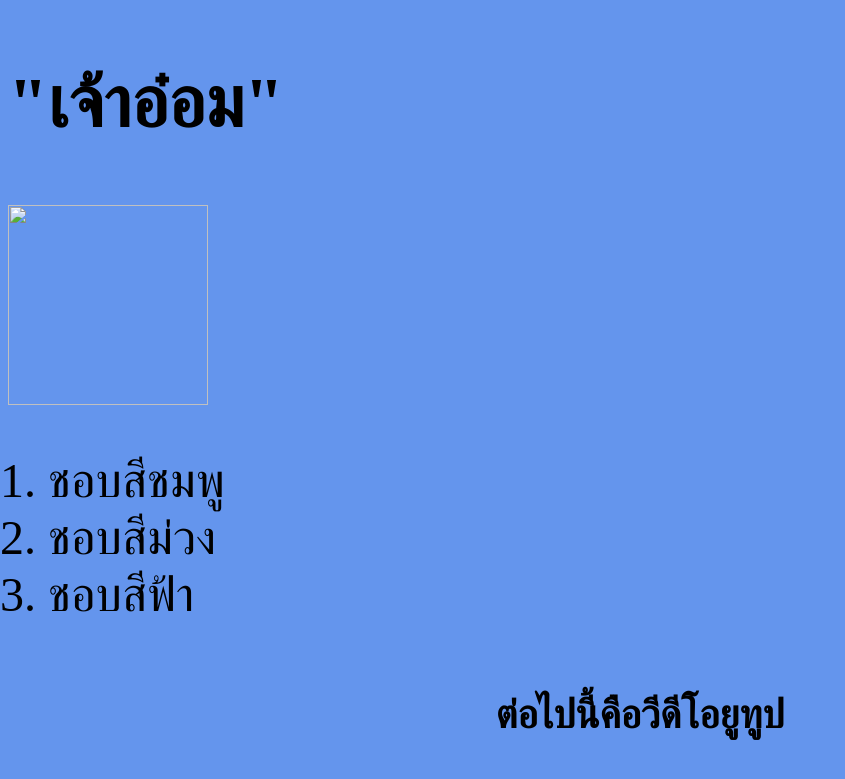
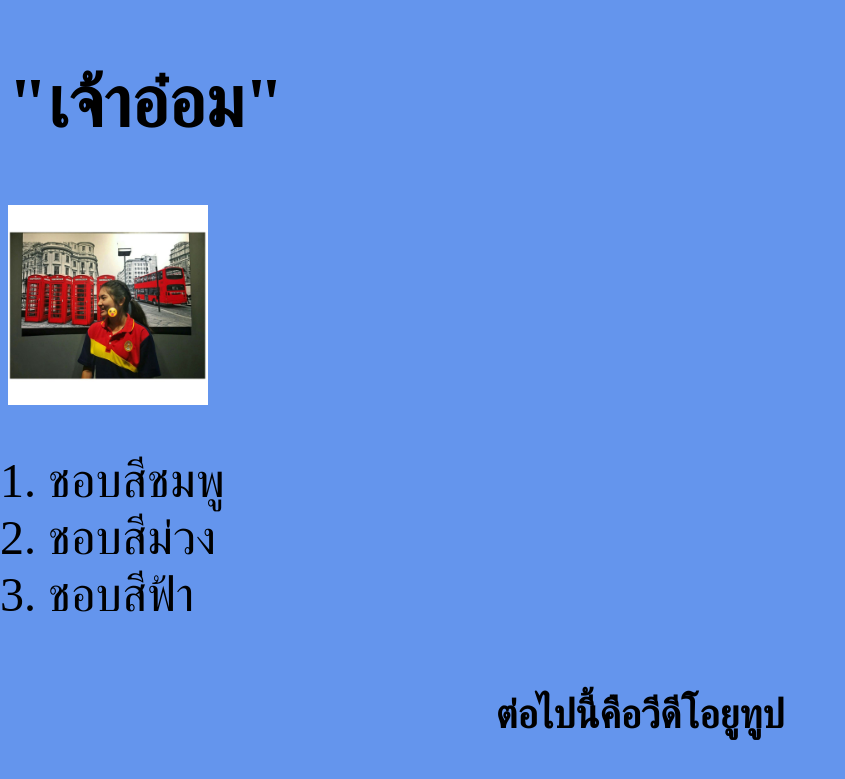
Before and after one commit to aommiiee/aommiiee.github.io, a plain HTML site: page about-me1.html in a window 1280 px wide. Shown: the part 1527-2306 px from the top of the page, without its empty margins (0-845 px from the left). Drawn offline with Linux system fonts and the light colour scheme; a web font is replaced by a local one.

Commit message:
Update about-me1.html

```diff
--- a/about-me1.html
+++ b/about-me1.html
@@ -103,7 +103,7 @@ body {
 
 <h2>"เจ้าอ๋อม"</h2>
 
-<img src="images/aom.jpg" height="200">
+<img src="aom.jpg" height="200">
 
 <ol>
 <li>ชอบสีชมพู</li>
```
